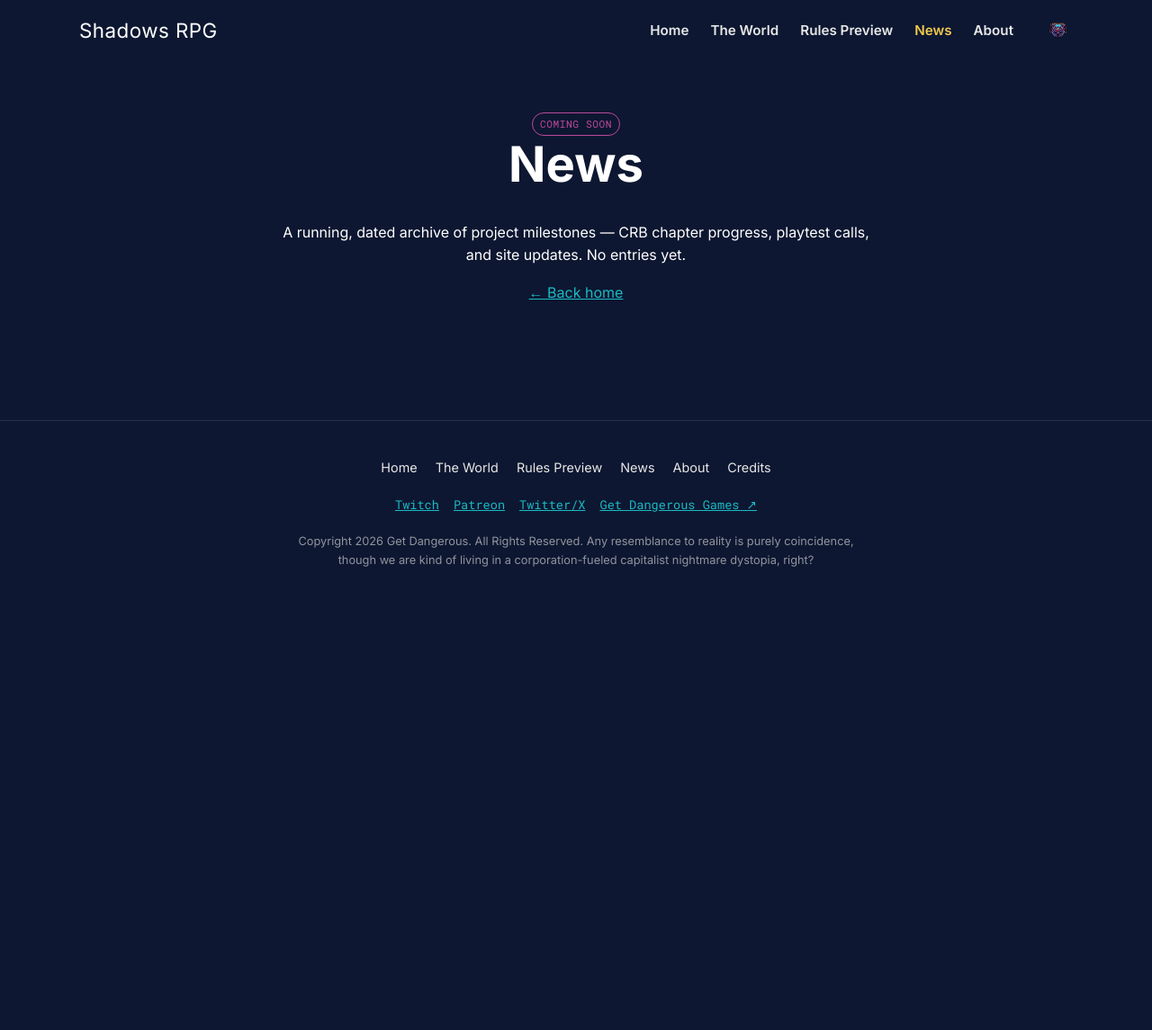
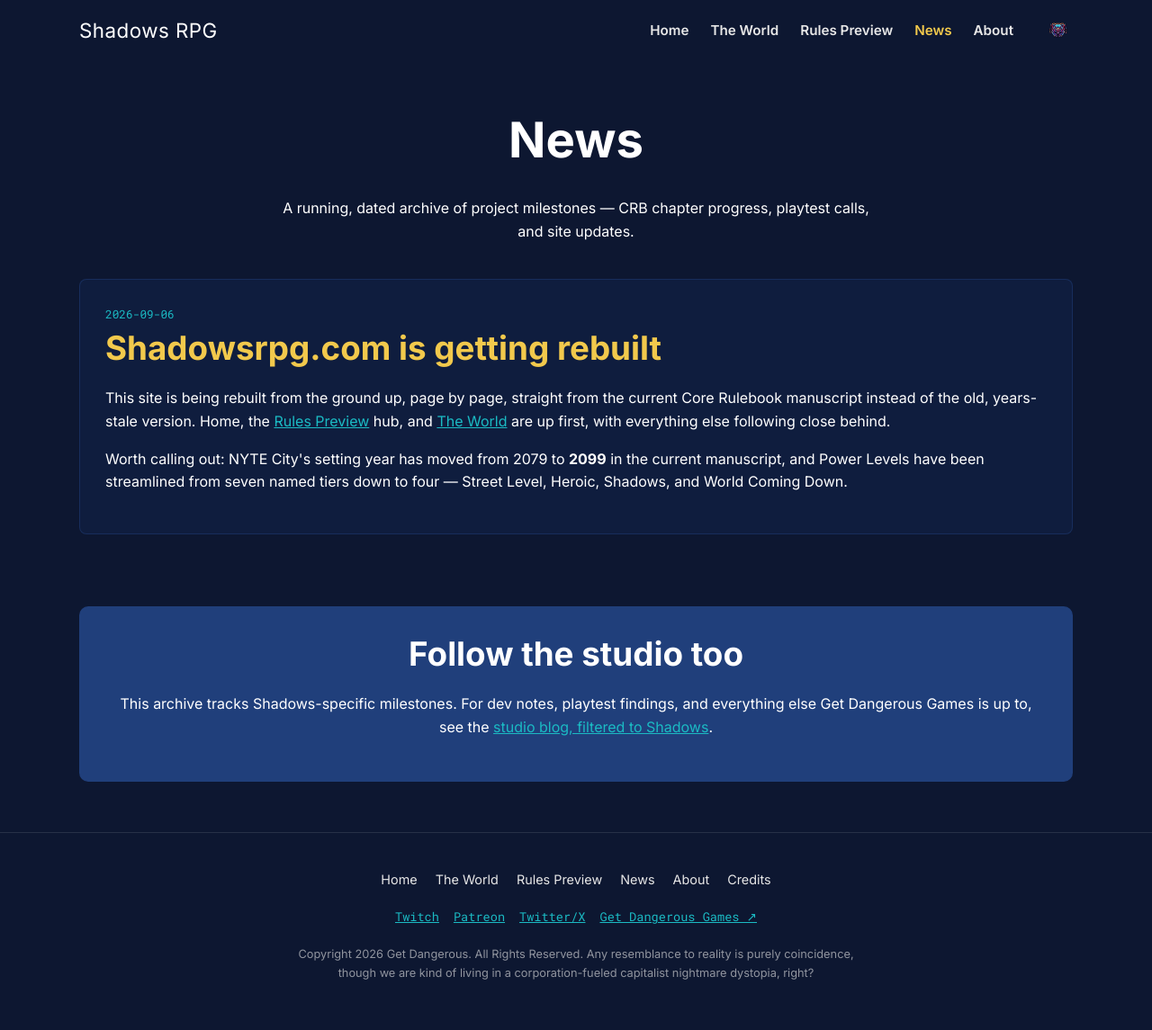
Before and after one commit to kazamuki/Shadows-RPG-Site, a Jekyll site: the page built from news/index.html, in a window 1280 px wide. Shown: the whole page at 90% size. Built offline with Jekyll 4.4.1, drawn with Linux system fonts in a browser that asks for light colours; before the commit the page ends 900 px from its top, so only the background shows below that.

Commit message:
Build About, Credits, and News pages; link News to GD blog's Shadows tag
Completes the approved sitemap: every page now has real content instead of
a stub. About/Credits are pure site-copy voice; News is seeded with one
factual milestone entry rather than invented history, plus a link out to
the Get Dangerous Games blog filtered to the Shadows tag (a stopgap ahead
of a possible client-side feed embed once DNS/CORS is verified).

Co-Authored-By: Claude Sonnet 5 <noreply@anthropic.com>

```diff
--- a/assets/css/theme.css
+++ b/assets/css/theme.css
@@ -408,6 +408,30 @@ main { display: block; }
 
 .callout-strip h2 { color: var(--color-text-light); }
 
+/* --- News archive --- */
+
+.news-list {
+  display: grid;
+  gap: 1.75rem;
+}
+
+.news-entry {
+  background: rgba(32, 63, 123, 0.18);
+  border: 1px solid rgba(32, 63, 123, 0.5);
+  border-radius: 8px;
+  padding: 1.75rem;
+}
+
+.news-entry h2 { margin-top: 0; }
+
+.news-date {
+  display: block;
+  font-family: var(--font-mono);
+  font-size: 0.8rem;
+  color: var(--color-static-cyan);
+  margin-bottom: 0.5em;
+}
+
 /* --- Footer --- */
 
 .site-footer {
--- a/news/index.html
+++ b/news/index.html
@@ -5,12 +5,40 @@ description: Dated project milestones for Shadows — CRB progress, playtests, a
 
 <section class="section">
   <div class="section-intro">
-    <span class="status-tag status-tag--draft">Coming soon</span>
     <h1>News</h1>
     <p>
       A running, dated archive of project milestones — CRB chapter progress, playtest calls, and
-      site updates. No entries yet.
+      site updates.
     </p>
-    <p><a href="{{ '/' | relative_url }}">← Back home</a></p>
+  </div>
+
+  <div class="news-list">
+    <article class="news-entry">
+      <span class="news-date">2026-09-06</span>
+      <h2>Shadowsrpg.com is getting rebuilt</h2>
+      <p>
+        This site is being rebuilt from the ground up, page by page, straight from the current
+        Core Rulebook manuscript instead of the old, years-stale version. Home, the
+        <a href="{{ '/rules/' | relative_url }}">Rules Preview</a> hub, and
+        <a href="{{ '/world/' | relative_url }}">The World</a> are up first, with everything
+        else following close behind.
+      </p>
+      <p>
+        Worth calling out: NYTE City's setting year has moved from 2079 to <strong>2099</strong>
+        in the current manuscript, and Power Levels have been streamlined from seven named tiers
+        down to four — Street Level, Heroic, Shadows, and World Coming Down.
+      </p>
+    </article>
   </div>
 </section>
+
+<section class="section section--tight">
+  <div class="callout-strip">
+    <h2>Follow the studio too</h2>
+    <p>
+      This archive tracks Shadows-specific milestones. For dev notes, playtest findings, and
+      everything else Get Dangerous Games is up to, see the
+      <a href="https://getdangerous.net/blog/?tag=Shadows" target="_blank" rel="noopener">studio blog, filtered to Shadows</a>.
+    </p>
+  </div>
+</section>
```
Also changed, not shown: CLAUDE.md (+25 -8 lines), about/index.html (+48 -4 lines), credits/index.html (+26 -4 lines).
